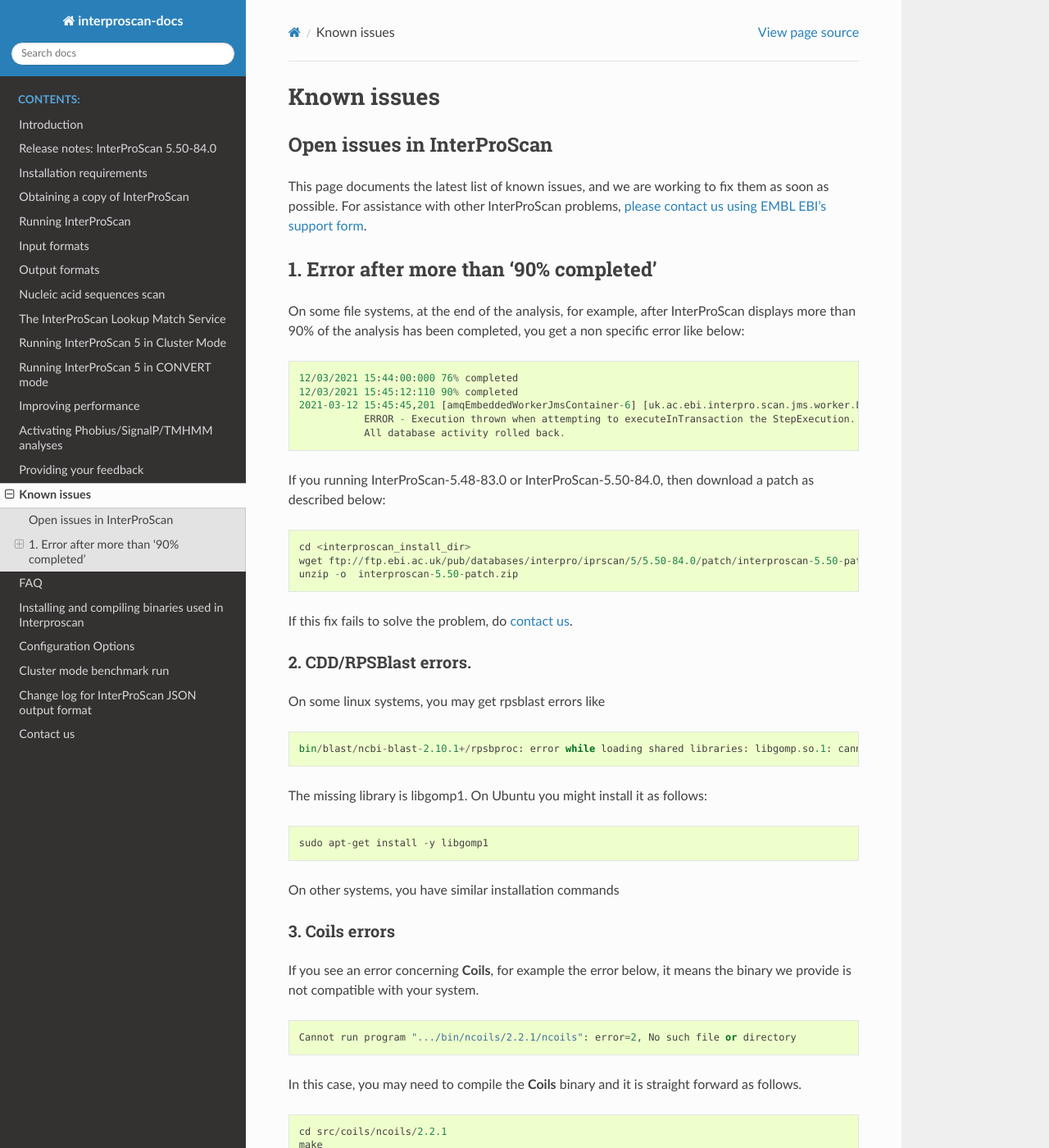
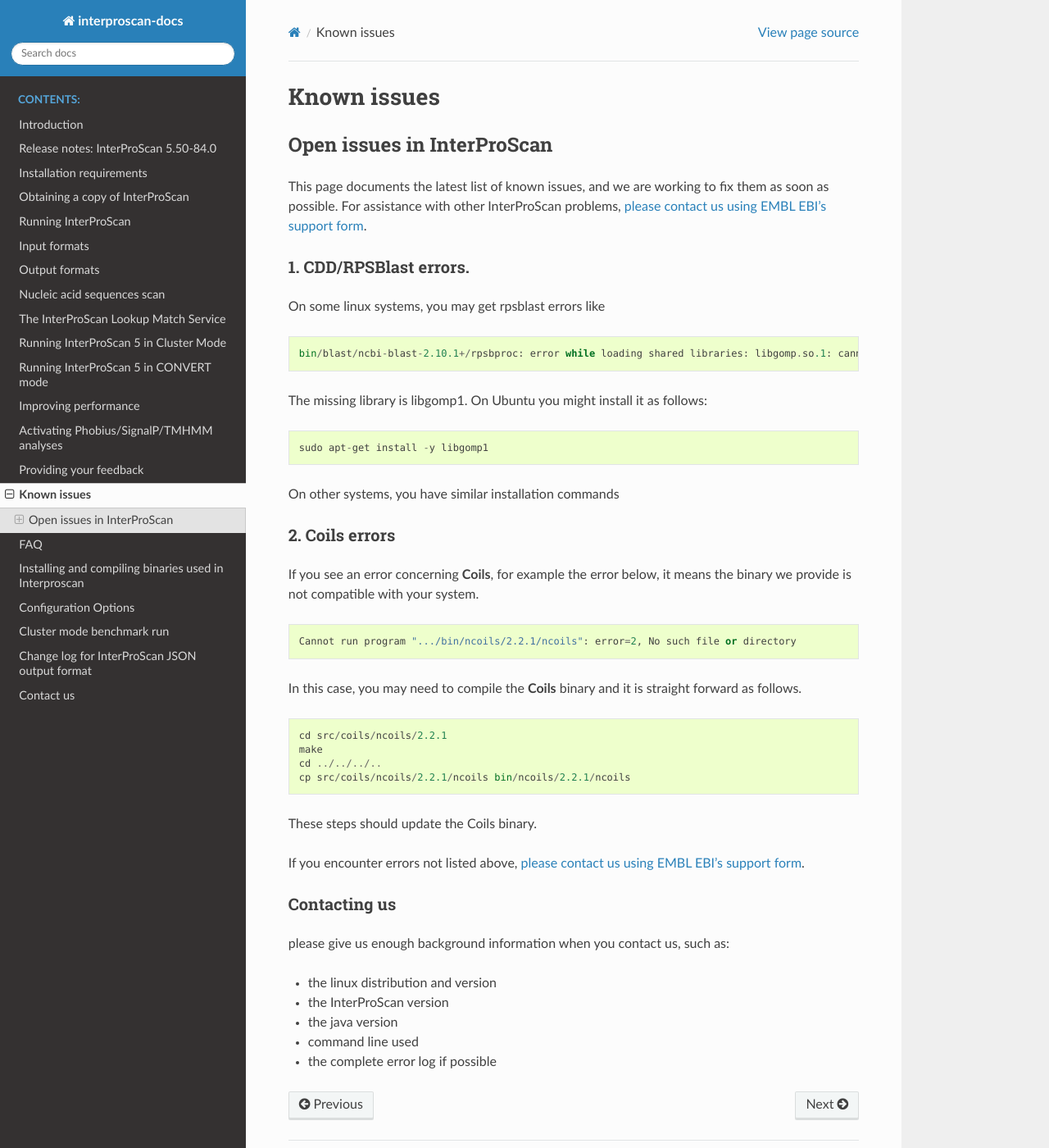
Before and after one commit to ebi-pf-team/interproscan-docs, a Sphinx documentation site: the page built from docs/KnownIssues.rst, in a window 1280 px wide and 1400 px high. Shown: the whole window at 82% size. Built offline with Sphinx 7.4.7 and the Read the Docs theme 2.0.0, drawn with Linux system fonts in a browser that asks for light colours.

Commit message:
issue removed

```diff
--- a/docs/KnownIssues.rst
+++ b/docs/KnownIssues.rst
@@ -8,26 +8,8 @@
 as soon as possible. For assistance with other InterProScan problems,
 `please contact us using EMBL EBI's support form <http://www.ebi.ac.uk/support/interproscan>`__.
 
-1. Error after more than '90% completed'
-----------------------------------------
 
-On some file systems, at the end of the analysis, for example, after InterProScan displays more than 90% of the analysis has been completed, you get a non specific error like below:
-::
-  12/03/2021 15:44:00:000 76% completed
-  12/03/2021 15:45:12:110 90% completed
-  2021-03-12 15:45:45,201 [amqEmbeddedWorkerJmsContainer-6] [uk.ac.ebi.interpro.scan.jms.worker.LocalJobQueueListener:213]
-             ERROR - Execution thrown when attempting to executeInTransaction the StepExecution.
-             All database activity rolled back.
-
-If you running InterProScan-5.48-83.0 or InterProScan-5.50-84.0, then download a patch as described below:
-::
-  cd <interproscan_install_dir>
-  wget ftp://ftp.ebi.ac.uk/pub/databases/interpro/iprscan/5/5.50-84.0/patch/interproscan-5.50-patch.zip
-  unzip -o  interproscan-5.50-patch.zip
-
-If this fix fails to solve the problem, do `contact us <#contacting-us>`__.
-
-2. CDD/RPSBlast errors.
+1. CDD/RPSBlast errors.
 ~~~~~~~~~~~~~~~~~~~~~~~
 
 On some linux systems, you may get rpsblast errors like
@@ -40,7 +22,7 @@
 
 On other systems, you have similar installation commands
 
-3. Coils errors
+2. Coils errors
 ~~~~~~~~~~~~~~~~
 If you see an error concerning **Coils**, for example the error below, it means the binary
 we provide is not compatible with your system.
```
